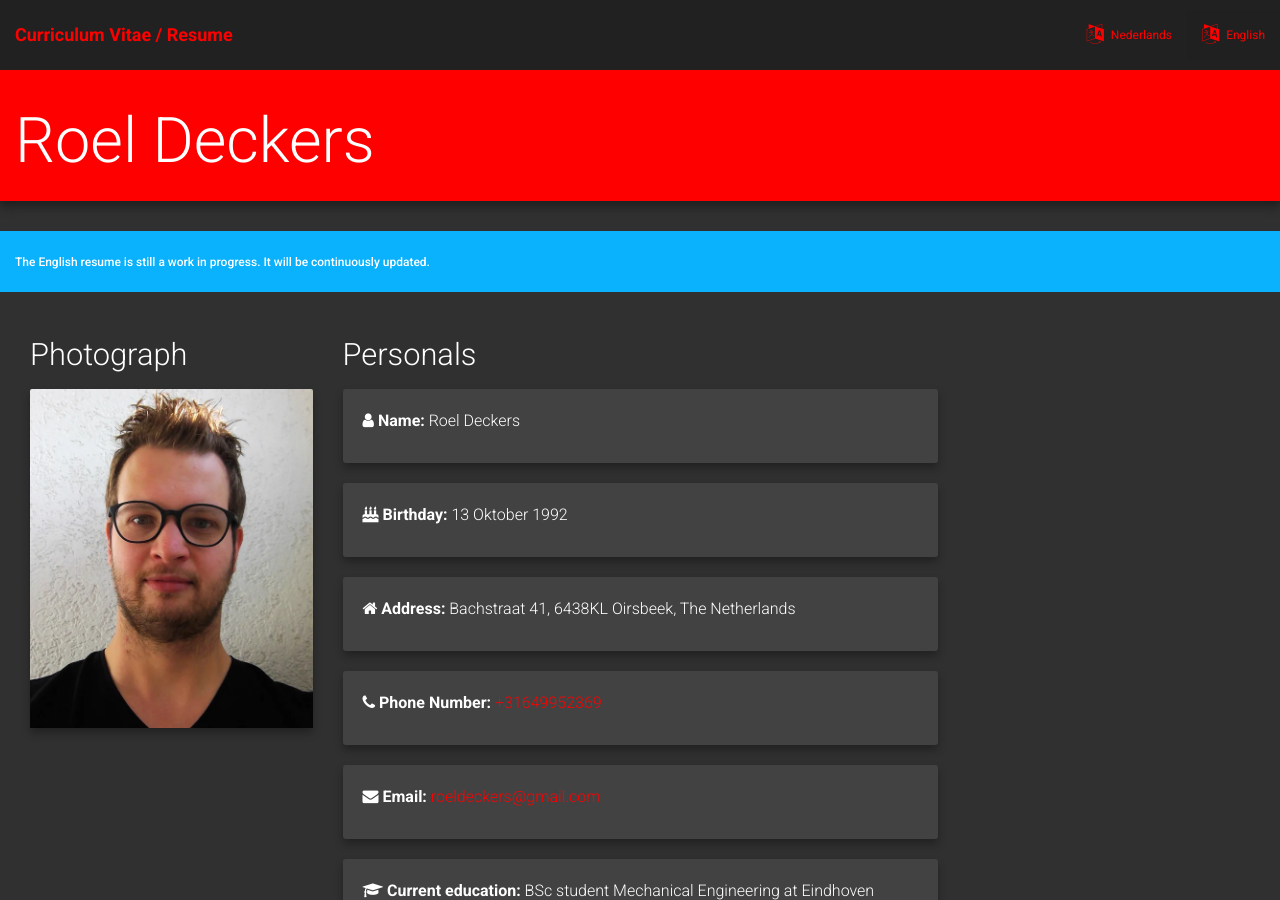
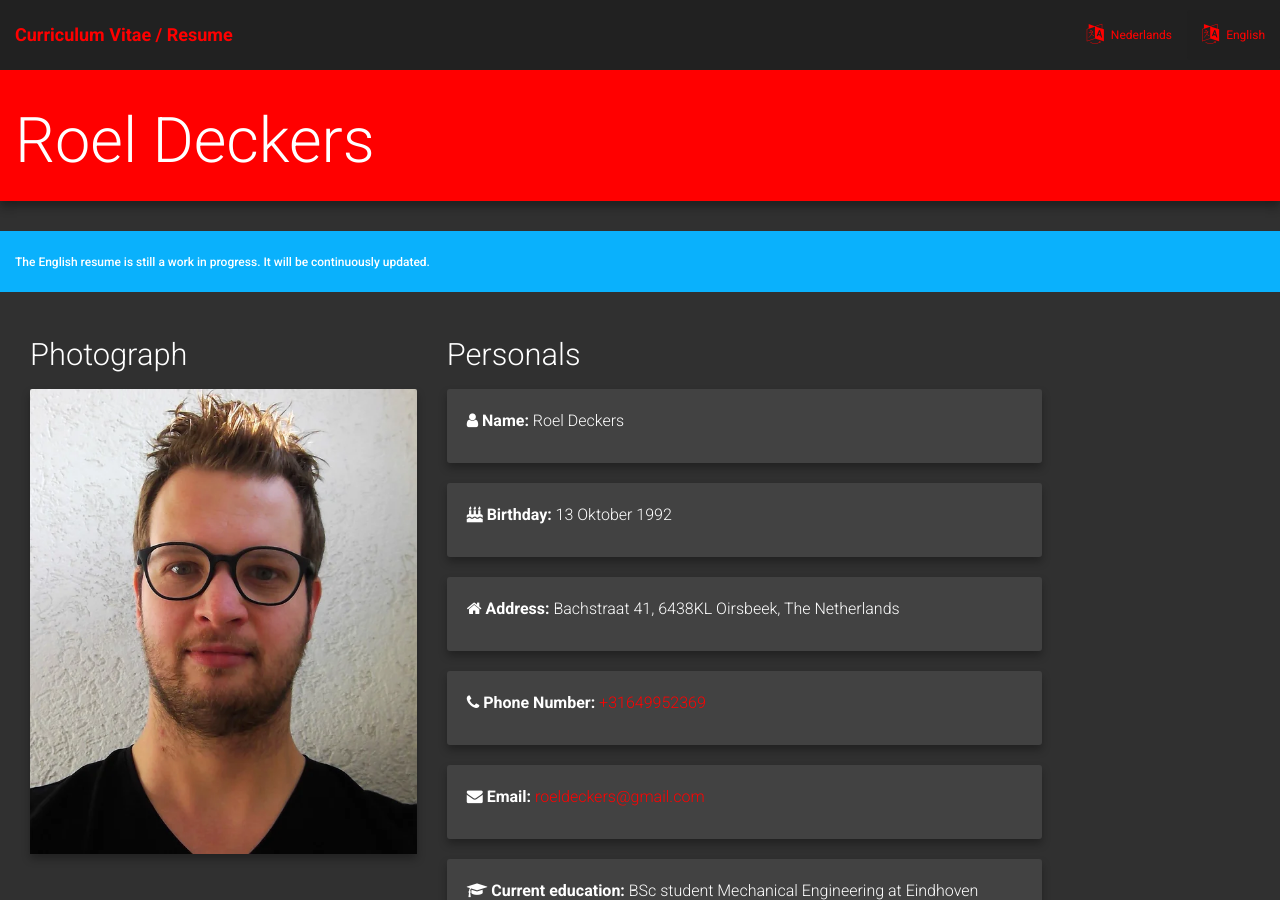
Before and after one commit to RoelD/CurriculumVitae, a Jekyll site: the page built from indexEng.html, in a window 1280 px wide and 900 px high. Built offline with Jekyll 4.4.1, drawn with Linux system fonts in a browser that asks for light colours; nearby versions of some CDN libraries.

Commit message:
Update indexEng.html

```diff
--- a/indexEng.html
+++ b/indexEng.html
@@ -13,7 +13,7 @@
 </div>
 
 <div class="container-fluid">
-  <div class="col-sm-3">
+  <div class="col-sm-4">
     <h2>Photograph</h2>
     <div class="card">
       <div class="card-image">
```
